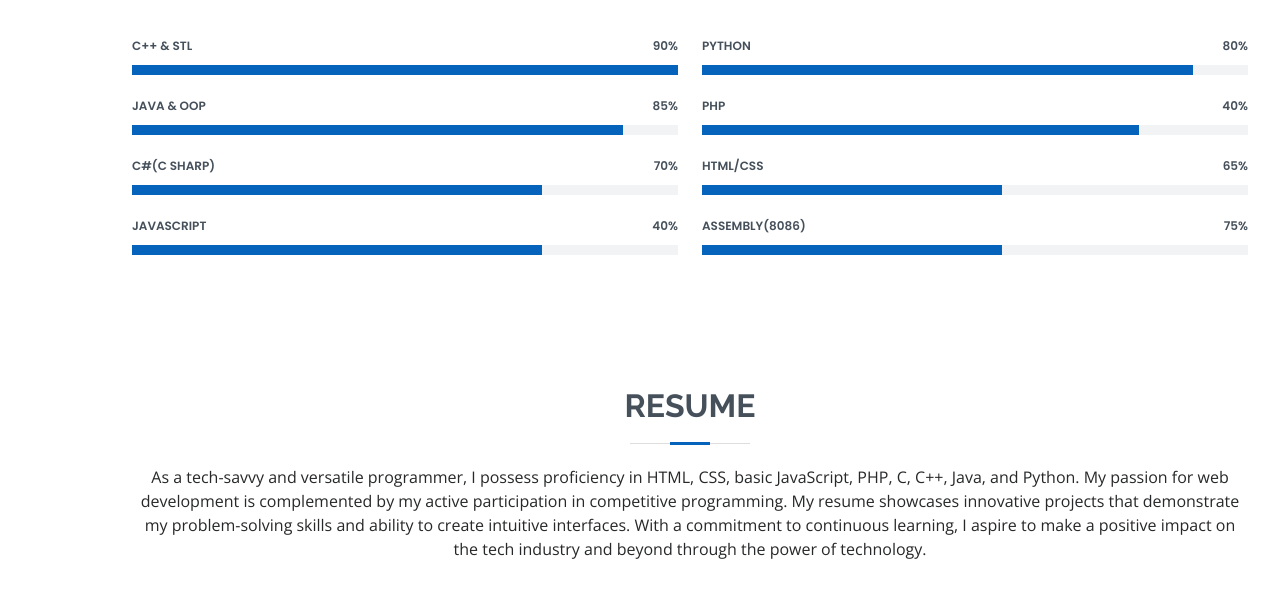
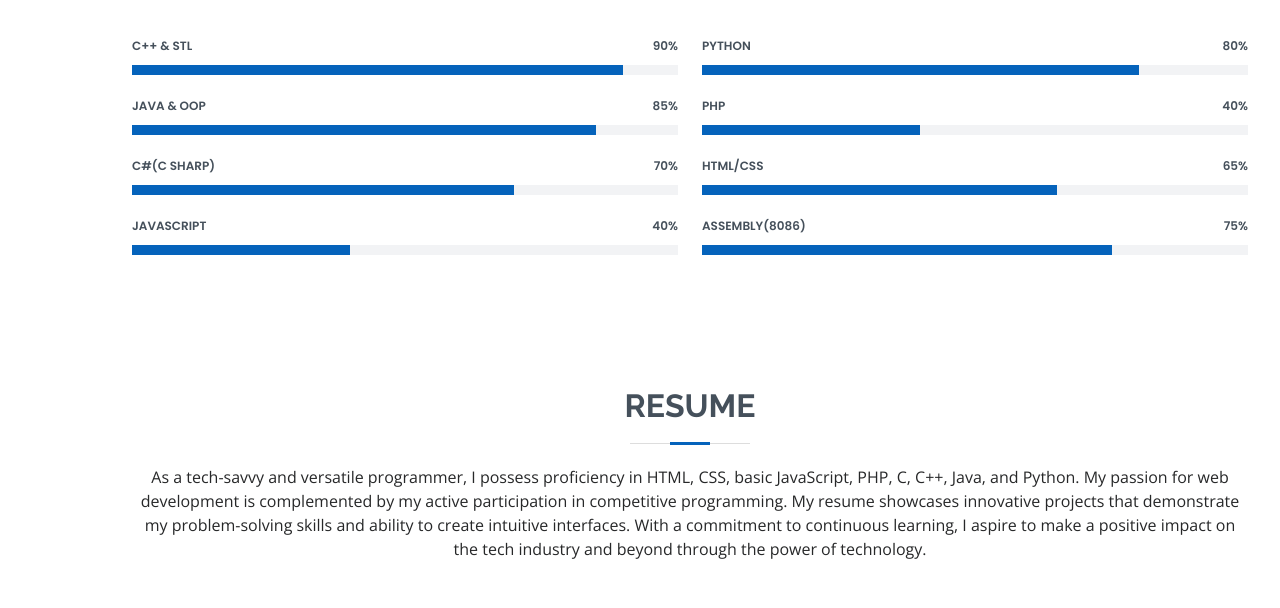
Before and after one commit to mhtafhim/portfolio, a plain HTML site: page index.html in a window 1280 px wide. Shown: the part 1581-2189 px from the top of the page. Drawn offline with nearby package versions, Linux system fonts and the light colour scheme.

Commit message:
Update index.html

```diff
--- a/index.html
+++ b/index.html
@@ -124,28 +124,28 @@
             <div class="progress">
               <span class="skill">C++ & STL <i class="val">90%</i></span>
               <div class="progress-bar-wrap">
-                <div class="progress-bar" role="progressbar" aria-valuenow="100" aria-valuemin="0" aria-valuemax="90"></div>
+                <div class="progress-bar" role="progressbar" aria-valuenow="90" aria-valuemin="0" aria-valuemax="100"></div>
               </div>
             </div>
 
             <div class="progress">
               <span class="skill">Java & OOP <i class="val">85%</i></span>
               <div class="progress-bar-wrap">
-                <div class="progress-bar" role="progressbar" aria-valuenow="90" aria-valuemin="0" aria-valuemax="85"></div>
+                <div class="progress-bar" role="progressbar" aria-valuenow="85" aria-valuemin="0" aria-valuemax="100"></div>
               </div>
             </div>
 
             <div class="progress">
               <span class="skill">C#(C Sharp) <i class="val">70%</i></span>
               <div class="progress-bar-wrap">
-                <div class="progress-bar" role="progressbar" aria-valuenow="75" aria-valuemin="0" aria-valuemax="70"></div>
+                <div class="progress-bar" role="progressbar" aria-valuenow="70" aria-valuemin="0" aria-valuemax="100"></div>
               </div>
             </div>
 
             <div class="progress">
               <span class="skill">JavaScript <i class="val">40%</i></span>
               <div class="progress-bar-wrap">
-                <div class="progress-bar" role="progressbar" aria-valuenow="75" aria-valuemin="0" aria-valuemax="40"></div>
+                <div class="progress-bar" role="progressbar" aria-valuenow="40" aria-valuemin="0" aria-valuemax="100"></div>
               </div>
             </div>
 
@@ -158,14 +158,14 @@
             <div class="progress">
               <span class="skill">Python <i class="val">80%</i></span>
               <div class="progress-bar-wrap">
-                <div class="progress-bar" role="progressbar" aria-valuenow="90" aria-valuemin="0" aria-valuemax="80"></div>
+                <div class="progress-bar" role="progressbar" aria-valuenow="80" aria-valuemin="0" aria-valuemax="100"></div>
               </div>
             </div>
 
             <div class="progress">
               <span class="skill"> PHP <i class="val">40%</i></span>
               <div class="progress-bar-wrap">
-                <div class="progress-bar" role="progressbar" aria-valuenow="80" aria-valuemin="0" aria-valuemax="40"></div>
+                <div class="progress-bar" role="progressbar" aria-valuenow="40" aria-valuemin="0" aria-valuemax="100"></div>
               </div>
             </div>
 
@@ -174,14 +174,14 @@
             <div class="progress">
               <span class="skill">HTML/CSS <i class="val">65%</i></span>
               <div class="progress-bar-wrap">
-                <div class="progress-bar" role="progressbar" aria-valuenow="55" aria-valuemin="0" aria-valuemax="65"></div>
+                <div class="progress-bar" role="progressbar" aria-valuenow="65" aria-valuemin="0" aria-valuemax="100"></div>
               </div>
             </div>
 
              <div class="progress">
               <span class="skill">Assembly(8086) <i class="val">75%</i></span>
               <div class="progress-bar-wrap">
-                <div class="progress-bar" role="progressbar" aria-valuenow="55" aria-valuemin="0" aria-valuemax="75"></div>
+                <div class="progress-bar" role="progressbar" aria-valuenow="75" aria-valuemin="0" aria-valuemax="100"></div>
               </div>
             </div>
 
```
